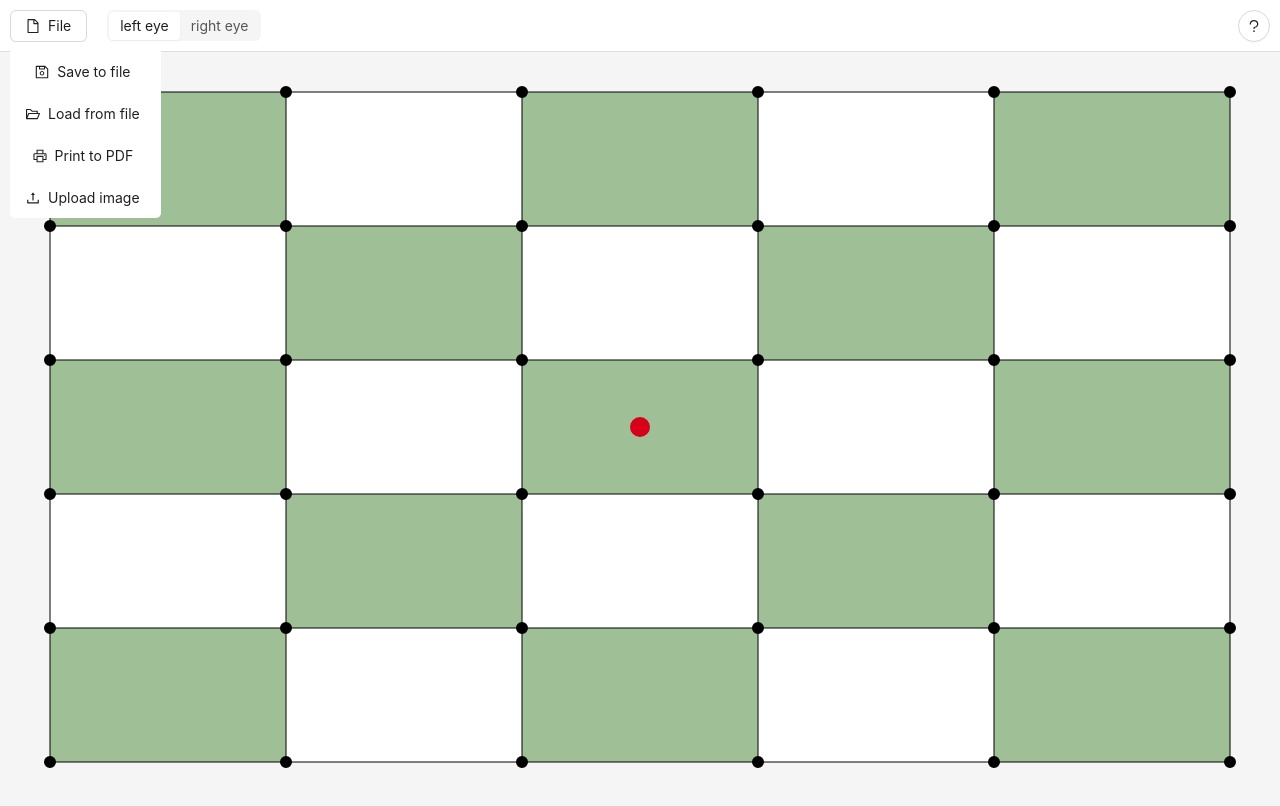
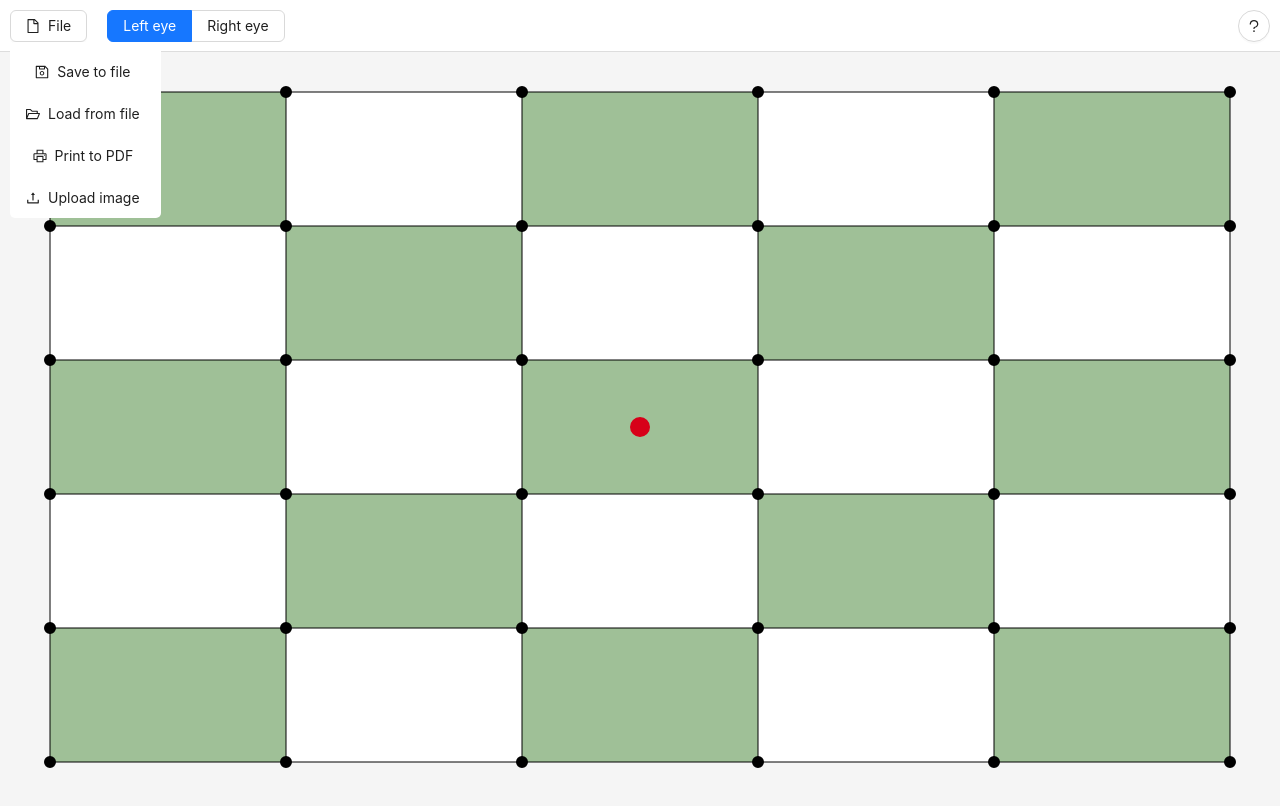
Before and after one commit to ZangerlA/AmslerGrid, a React (Create React App) app: page / in a window 1280 px wide. Shown: the top 806 px of the page. Built offline with nearby package versions, Linux system fonts and the light colour scheme.

Commit message:
add timestamp and optional name to configuration file name

```diff
--- a/src/components/AmslerGrid.tsx
+++ b/src/components/AmslerGrid.tsx
@@ -218,12 +218,19 @@ const AmslerGrid: FC = () => {
 		return false
 	}
 
-	const handleSaveToFile = (): void => {
-
+	const handleSaveToFile = (username: string): void => {
+		const now = new Date();
+		const day = String(now.getDate()).padStart(2, '0');
+		const month = String(now.getMonth() + 1).padStart(2, '0');
+		const year = now.getFullYear();
+		const hours = String(now.getHours()).padStart(2, '0');
+		const minutes = String(now.getMinutes()).padStart(2, '0');
+		username = username === null ? "" : "_" + username
+		const filename = `Amsler_${day}.${month}.${year}_${hours}.${minutes}${username}`;
 		const json = createSaveSnapshot()
 		const blob = new Blob([json], { type: 'application/json' })
 		const fs = new FileSaver()
-		fs.save(blob)
+		fs.save(blob, filename)
 	}
 
 	const createSaveSnapshot = (): string => {
@@ -265,8 +272,8 @@ const AmslerGrid: FC = () => {
 	}
 
 	const printGrids = (): void => {
-		leftEyeMesh?.canvas.download()
-		rightEyeMesh?.canvas.download()
+		leftEyeMesh?.canvas.download("left_eye")
+		rightEyeMesh?.canvas.download("right_eye")
 	}
 
 	const handleLoadFromFile = (file: File): boolean => {
--- a/src/components/Navbar.tsx
+++ b/src/components/Navbar.tsx
@@ -1,5 +1,5 @@
 import React, {FC, useRef, useState} from "react";
-import {Button, Dropdown, MenuProps, Segmented, Upload} from "antd";
+import {Button, Dropdown, Form, Input, MenuProps, Modal, Radio, RadioChangeEvent, Segmented, Upload} from "antd";
 import Icon from "antd/es/icon";
 import {
 	FileOutlined,
@@ -13,7 +13,7 @@ import PopupWindow from "./PopupWindow";
 
 type NavbarProps = {
 	changeActiveMesh: () => void,
-	handleSaveToFile: () => void,
+	handleSaveToFile: (username: string) => void,
 	handleSave: () => void,
 	handleLoad: () => void,
 	printGrids: () => void,
@@ -22,7 +22,26 @@ type NavbarProps = {
 }
 const Navbar: FC<NavbarProps> = (props) => {
 
-	const [modalOpen, setModalOpen] = useState(false);
+	const [isHelpModalOpen, setIsHelpModalOpen] = useState<boolean>(false);
+	const [isFileSaveModalOpen, setIsFileSaveModalOpen] = useState<boolean>(false)
+	const [selectedEye, setSelectedEye] = useState<string>('leftEye')
+	const [form] = Form.useForm();
+
+	const eyeOptions = [
+		{label: 'Left eye', value: 'leftEye'},
+		{label: 'Right eye', value: 'rightEye'},
+	]
+
+	const onEyeChange = ({target: {value}}: RadioChangeEvent) => {
+		props.changeActiveMesh()
+		setSelectedEye(value)
+	}
+
+	const handleFileSaveOk = () => {
+		setIsFileSaveModalOpen(false)
+		localStorage.setItem("name", form.getFieldValue("name"))
+		props.handleSaveToFile(form.getFieldValue("name"))
+	}
 
 	const navbarStyle = {
 		display: 'flex',
@@ -37,7 +56,7 @@ const Navbar: FC<NavbarProps> = (props) => {
 		margin: '10px',
 	}
 
-	const dropdownbuttonStyle: React.CSSProperties = {
+	const dropdownButtonStyle: React.CSSProperties = {
 		textAlign: 'left',
 		padding: '8px 20px 8px 15px',
 		height: '40px',
@@ -46,37 +65,41 @@ const Navbar: FC<NavbarProps> = (props) => {
 	const helpStyle: React.CSSProperties = {
 		margin: '10px 10px 10px auto',
 	}
-	//margin top right bottom left
+
 	return (
 		<div style={navbarStyle}>
 			<CustomDropdown trigger={<Button style={{margin: '10px 10px 0px 10px'}}><FileOutlined /> File</Button>}>
-				<Button type="text" style={dropdownbuttonStyle} icon={<SaveOutlined />} onClick={props.handleSaveToFile}>Save to file</Button>
+				<Button type="text" style={dropdownButtonStyle} icon={<SaveOutlined />} onClick={() => setIsFileSaveModalOpen(true)}>Save to file</Button>
 				<Upload beforeUpload={props.handleLoadFromFile} showUploadList={false}>
-					<Button type="text" style={dropdownbuttonStyle} icon={<FolderOpenOutlined />}>
+					<Button type="text" style={dropdownButtonStyle} icon={<FolderOpenOutlined />}>
 						Load from file
 					</Button>
 				</Upload>
-				<Button type="text" style={dropdownbuttonStyle} icon={<PrinterOutlined />} onClick={props.printGrids}>Print to PDF</Button>
+				<Button type="text" style={dropdownButtonStyle} icon={<PrinterOutlined />} onClick={props.printGrids}>Print to PDF</Button>
 				<Upload beforeUpload={props.handleImageUpload} showUploadList={false}>
-					<Button type="text" style={dropdownbuttonStyle} icon={<UploadOutlined />}>
+					<Button type="text" style={dropdownButtonStyle} icon={<UploadOutlined />}>
 						Upload image
 					</Button>
 				</Upload>
 			</CustomDropdown>
-			<Segmented style={buttonStyle}
-				options={[
-					{
-						value: 'List',
-						label: 'left eye',
-					},
-					{
-						value: 'Kanban',
-						label: 'right eye',
-					},
-				]}
+			<Radio.Group
+				style={buttonStyle}
+				options={eyeOptions}
+				onChange={onEyeChange}
+				value={selectedEye}
+				optionType="button"
+				buttonStyle="solid"
 			/>
-			<Button style={helpStyle} icon={<QuestionOutlined />} shape={"circle"} onClick={() => setModalOpen(true)}></Button>
-			<PopupWindow title={''} open={modalOpen} setOpen={setModalOpen}></PopupWindow>
+			<Button style={helpStyle} icon={<QuestionOutlined />} shape={"circle"} onClick={() => setIsHelpModalOpen(true)}></Button>
+			<Modal title="Save to file" okText="Save" open={isFileSaveModalOpen} onOk={handleFileSaveOk} onCancel={() => setIsFileSaveModalOpen(false)}>
+				<Form form={form} style={{marginTop: "30px"}}>
+					<span>Please enter your name:</span>
+					<Form.Item initialValue={localStorage.getItem("name")} required={false} style={{marginTop: '15px'}} name="name" label="Name" rules={[{ required: true }]}>
+						<Input />
+					</Form.Item>
+				</Form>
+			</Modal>
+			<PopupWindow title={''} open={isHelpModalOpen} setOpen={setIsHelpModalOpen}></PopupWindow>
 		</div>
 	)
 }
```
